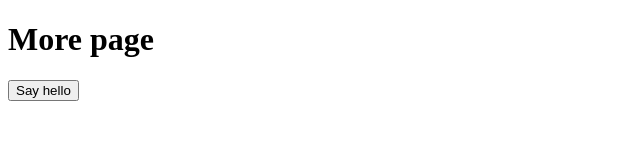
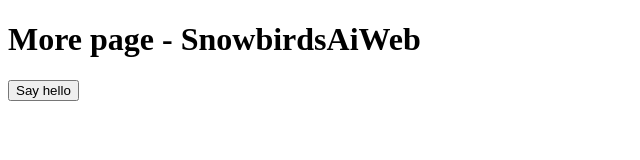
Before and after one commit to SnowbirdsAI/SnowbirdsAI, a website: page public/langspur/More.html in a window 1280 px wide. Shown: the whole page, without its empty margins (0-640 px from the left). Drawn offline with Linux system fonts and the light colour scheme.

Commit message:
update more page for test

```diff
--- a/public/langspur/More.html
+++ b/public/langspur/More.html
@@ -7,7 +7,7 @@
 	<link rel="stylesheet" href="styles.css">
 </head>
 <body>
-	<h1>More page</h1>
+	<h1>More page - SnowbirdsAiWeb</h1>
 	<input type="button" value="Say hello" onClick="Android.showToast('Hello Android!')" />
 </body>
 </html>
```
